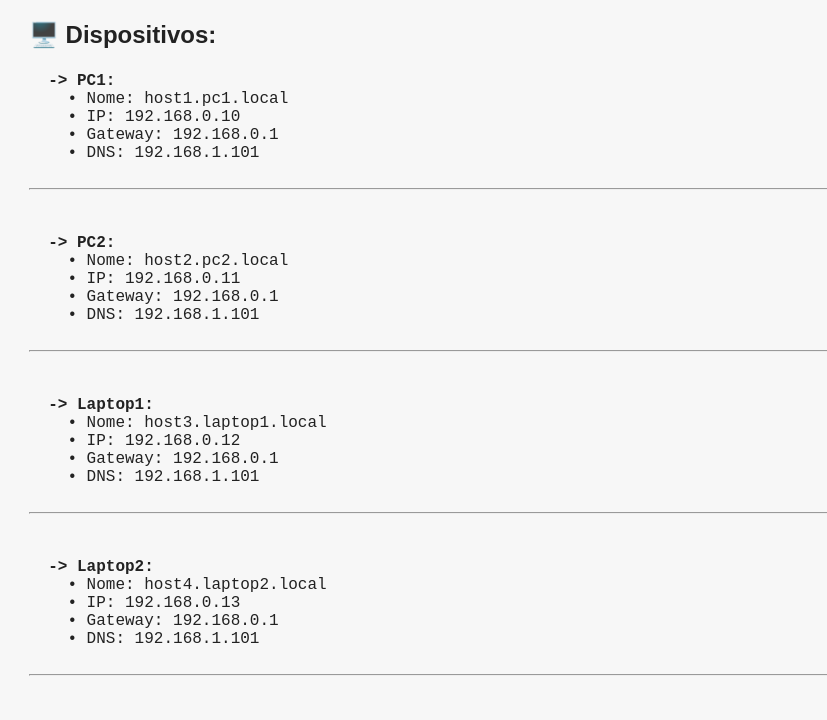
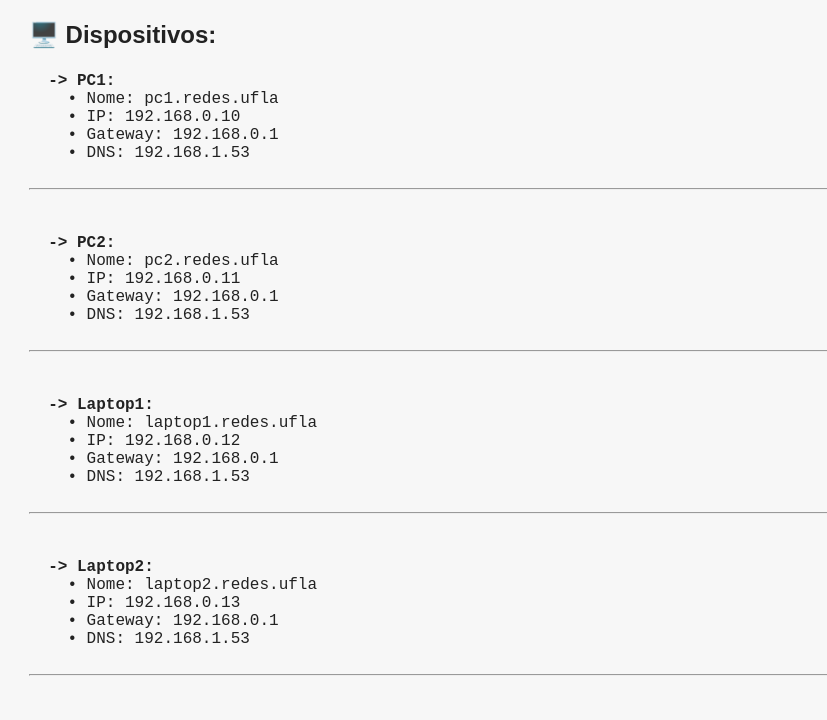
Before and after one commit to gilmar-filho/Rede_Packet_Tracer, a plain HTML site: page Interface HTML/topologia.html in a window 1280 px wide. Shown: the part 77-797 px from the top of the page, without its empty margins (9-836 px from the left). Drawn offline with Linux system fonts and the light colour scheme.

Commit message:
Atualização da rede para manter todos componentes em um único domínio. Atualização dos HTML para seguir a nova configuração

```diff
--- a/Interface HTML/topologia.html
+++ b/Interface HTML/topologia.html
@@ -13,67 +13,67 @@
     <p>
     <pre>
   <strong>-> PC1:</strong>
-    • Nome: host1.pc1.local
+    • Nome: pc1.redes.ufla
     • IP: 192.168.0.10
     • Gateway: 192.168.0.1
-    • DNS: 192.168.1.101
+    • DNS: 192.168.1.53
 
 <hr>
 
   <strong>-> PC2:</strong>
-    • Nome: host2.pc2.local
+    • Nome: pc2.redes.ufla
     • IP: 192.168.0.11
     • Gateway: 192.168.0.1
-    • DNS: 192.168.1.101
+    • DNS: 192.168.1.53
 
 <hr>
 
   <strong>-> Laptop1:</strong>
-    • Nome: host3.laptop1.local
+    • Nome: laptop1.redes.ufla
     • IP: 192.168.0.12
     • Gateway: 192.168.0.1
-    • DNS: 192.168.1.101
+    • DNS: 192.168.1.53
 
 <hr>
 
   <strong>-> Laptop2:</strong>
-    • Nome: host4.laptop2.local
+    • Nome: laptop2.redes.ufla
     • IP: 192.168.0.13
     • Gateway: 192.168.0.1
-    • DNS: 192.168.1.101
+    • DNS: 192.168.1.53
 
 <hr>
 
   <strong>-> Laptop3:</strong>
-    • Nome: host5.laptop3.local
+    • Nome: laptop3.redes.ufla
     • IP: 192.168.0.14
     • Gateway: 192.168.0.1
-    • DNS: 192.168.1.101
+    • DNS: 192.168.1.53
     • Conectado via Access Point
 
 <hr>
 
   <strong>-> Servidor Web:</strong>
-    • Nome: web.server.local
-    • IP: 192.168.1.101
+    • Nome: web.redes.ufla
+    • IP: 192.168.1.80
     • Gateway: 192.168.1.1
-    • DNS: 192.168.1.101
+    • DNS: 192.168.1.53
 
 <hr>
 
   <strong>-> Servidor DNS:</strong>
-    • Nome: dns.server.local
-    • IP: 192.168.1.100
+    • Nome: dns.redes.ufla
+    • IP: 192.168.1.53
     • Gateway: 192.168.1.1
     • DNS: -
 
 <hr>
 
   <strong>-> Servidor FTP:</strong>
-    • Nome: ftp.server.local
-    • IP: 192.168.1.102
+    • Nome: ftp.redes.ufla
+    • IP: 192.168.1.20
     • Gateway: 192.168.1.1
-    • DNS: 192.168.1.101
+    • DNS: 192.168.1.53
 
 </pre>
     </p>
@@ -85,7 +85,7 @@
       <font size="+2">📋 Descrição:</font>
     </h2>
     <p>
-    <p>📡<a href="descricao.html"> Descrição da Rede</a></p>
+    <p>📡 <a href="descricao.html">Descrição da Rede</a></p>
     A rede está dividida em duas partes principais, conectadas por meio de um roteador:
     </p>
 
@@ -108,7 +108,7 @@
       </ul>
     </ul>
 
-    <p style="text-align: center;">⬅️<a href="index.html"> Voltar à página inicial</a></p>
+    <p style="text-align: center;">⬅️ <a href="index.html">Voltar à página inicial</a></p>
 
   </font>
 </body>
```
Also changed, not shown: Interface HTML/componentes.html (+3 -3 lines), Interface HTML/descricao.html (+3 -2 lines), Interface HTML/ftpinfo.html (+3 -3 lines), Interface HTML/index.html (+3 -3 lines), 1 other file.
